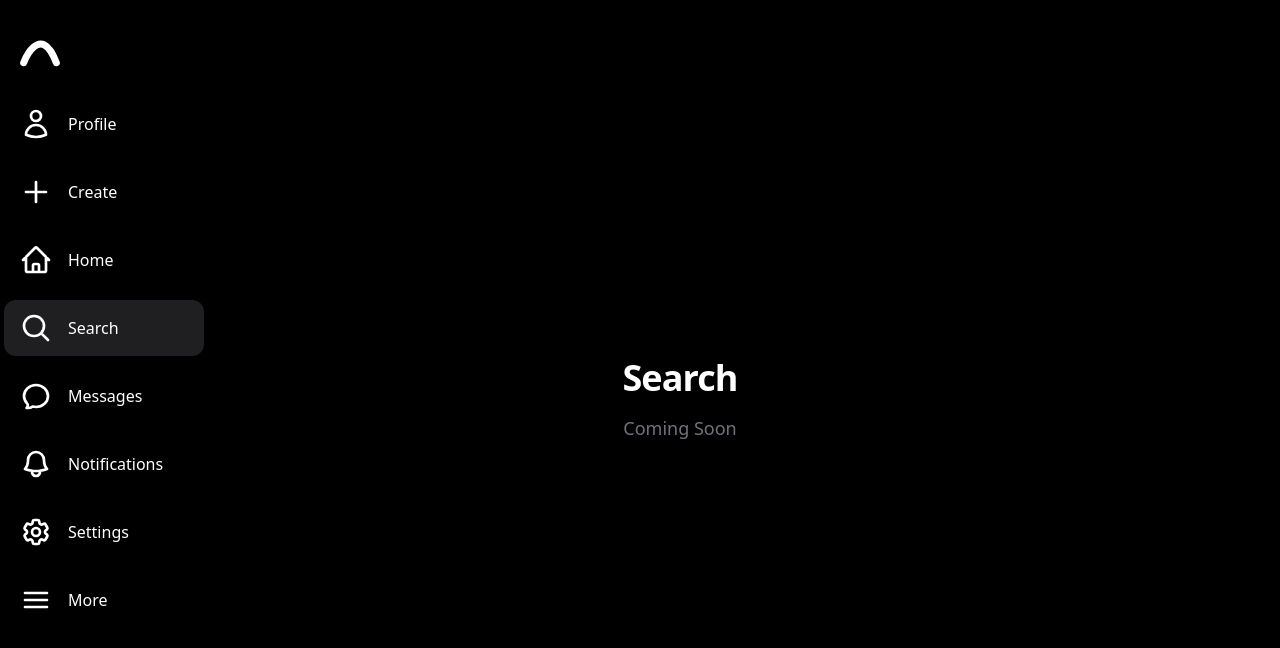
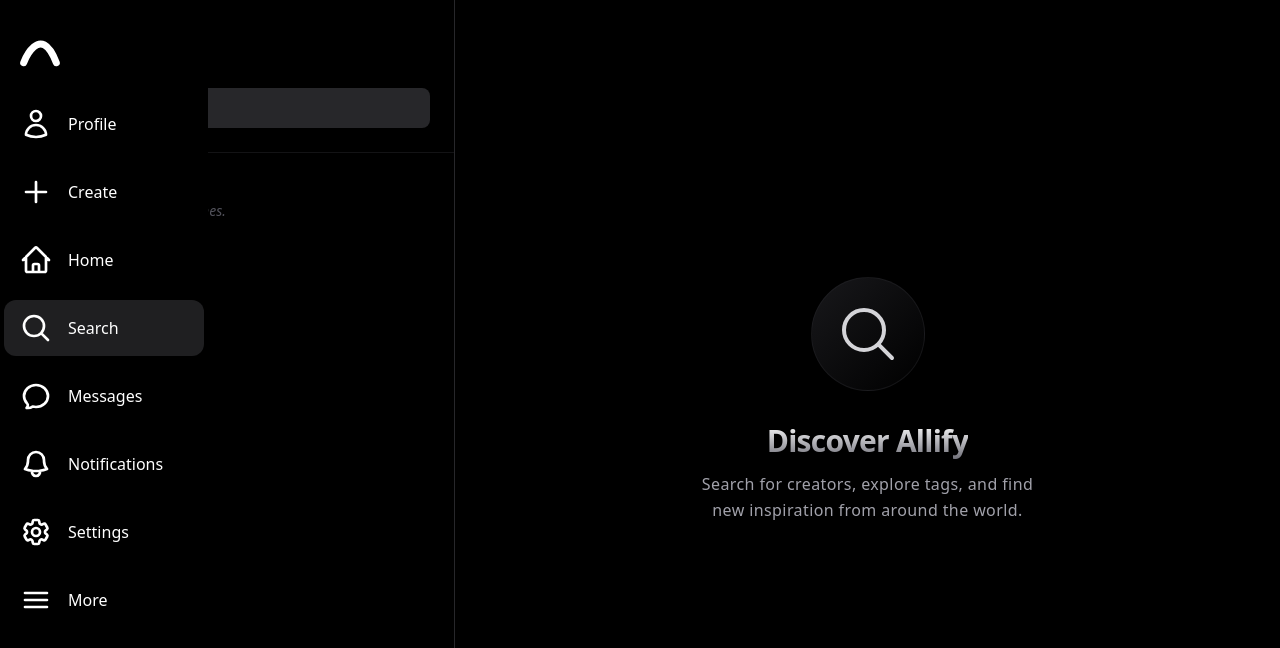
Before and after one commit to anup42128/Allify, a React (Vite) app: page /Allify/search in a window 1280 px wide. Shown: the top 648 px of the page. Built offline with nearby package versions, Linux system fonts and the light colour scheme.

Commit message:
New changes

```diff
--- a/src/features/profile/components/PostDetailModal.tsx
+++ b/src/features/profile/components/PostDetailModal.tsx
@@ -27,18 +27,12 @@
     useEffect(() => {
         if (!post) return;
         fetchComments();
-        checkIfSaved();
-    }, [post]);
-    const checkIfSaved = async () => {
-        if (!currentUser || !post) return;
-        const { data } = await supabase
-            .from('saved_posts')
-            .select('id')
-            .eq('user_id', currentUser.id)
-            .eq('post_id', post.id)
-            .maybeSingle();
-        setIsSaved(!!data);
-    };
+    }, [post.id]);
+
+    // Sync isSaved from the parent's pre-seeded prop (avoids race condition with DB round-trip)
+    useEffect(() => {
+        setIsSaved(post.is_saved_by_me || false);
+    }, [post.is_saved_by_me]);
 
     const handleToggleSave = async () => {
         if (!currentUser || !post || isSaving) return;
@@ -54,7 +48,8 @@
             if (newSavedState) {
                 await supabase.from('saved_posts').insert({
                     user_id: currentUser.id,
-                    post_id: post.id
+                    post_id: post.id,
+                    username: currentUser.username
                 });
             } else {
                 await supabase.from('saved_posts').delete()
--- a/src/features/profile/pages/ProfilePage.tsx
+++ b/src/features/profile/pages/ProfilePage.tsx
@@ -67,6 +67,7 @@
     const [isStarClicked, setIsStarClicked] = useState(false);
     const [isHeartClicked, setIsHeartClicked] = useState(false);
     const [savedPosts, setSavedPosts] = useState<any[]>([]);
+    const [likedPosts, setLikedPosts] = useState<any[]>([]);
     const fileInputRef = useRef<HTMLInputElement>(null);
 
     const stats = {
@@ -102,6 +103,7 @@
                     setProfile(profileData);
                     fetchPosts(profileData.username);
                     fetchSavedPosts(session.user.id);
+                    fetchLikedPosts(profileData.username, session.user.id);
                 }
             }
         } catch (err) {
@@ -185,10 +187,90 @@
 
             if (error) throw error;
 
-            const posts = data?.map((item: any) => ({ ...item.posts, is_saved_by_me: true })).filter(Boolean) || [];
-            setSavedPosts(posts);
+            let fetchedPosts = data?.map((item: any) => ({ ...item.posts, is_saved_by_me: true })).filter(Boolean) || [];
+
+            // Also mark which of these saved posts are liked by the current user
+            if (fetchedPosts.length > 0) {
+                const { data: currentUserProfile } = await supabase
+                    .from('profiles')
+                    .select('username')
+                    .eq('id', userId)
+                    .single();
+
+                if (currentUserProfile) {
+                    const { data: userLikes } = await supabase
+                        .from('likes')
+                        .select('post_id')
+                        .eq('username', currentUserProfile.username)
+                        .in('post_id', fetchedPosts.map((p: any) => p.id));
+
+                    const likedPostIds = new Set(userLikes?.map((l: any) => l.post_id) || []);
+                    fetchedPosts = fetchedPosts.map((p: any) => ({
+                        ...p,
+                        is_liked_by_me: likedPostIds.has(p.id)
+                    }));
+                }
+            }
+
+            setSavedPosts(fetchedPosts);
         } catch (err) {
             console.error('Error fetching saved posts:', err);
+        }
+    };
+
+    const fetchLikedPosts = async (username: string, userId: string) => {
+        try {
+            // First get the user's likes
+            const { data: userLikes, error: likesError } = await supabase
+                .from('likes')
+                .select('post_id, created_at')
+                .eq('username', username)
+                .order('created_at', { ascending: false });
+
+            if (likesError) throw likesError;
+            if (!userLikes || userLikes.length === 0) {
+                setLikedPosts([]);
+                return;
+            }
+
+            const likedPostIds = userLikes.map(l => l.post_id);
+
+            // Fetch the actual post data for these liked posts
+            const { data: postsData, error: postsError } = await supabase
+                .from('posts')
+                .select('*')
+                .in('id', likedPostIds);
+
+            if (postsError) throw postsError;
+
+            let fetchedPosts = postsData || [];
+
+            // Re-sort them to match the chronological order of when they were liked
+            fetchedPosts.sort((a, b) => {
+                const indexA = likedPostIds.indexOf(a.id);
+                const indexB = likedPostIds.indexOf(b.id);
+                return indexA - indexB;
+            });
+
+            // Mark them as liked
+            fetchedPosts = fetchedPosts.map(p => ({ ...p, is_liked_by_me: true }));
+
+            // Mark which ones are ALSO saved by the user
+            const { data: userSaves } = await supabase
+                .from('saved_posts')
+                .select('post_id')
+                .eq('user_id', userId)
+                .in('post_id', fetchedPosts.map(p => p.id));
+
+            const savedPostIds = new Set(userSaves?.map(s => s.post_id) || []);
+            fetchedPosts = fetchedPosts.map(p => ({
+                ...p,
+                is_saved_by_me: savedPostIds.has(p.id)
+            }));
+
+            setLikedPosts(fetchedPosts);
+        } catch (err) {
+            console.error('Error fetching liked posts:', err);
         }
     };
 
@@ -273,20 +355,35 @@
     };
 
     const handleLikeUpdate = (postId: string, isLiked: boolean, likeCount: number) => {
+        // Sync the main posts feed
         setPosts(prev => prev.map(p =>
             p.id === postId ? { ...p, is_liked_by_me: isLiked, likes_count: likeCount } : p
         ));
-        // Also sync the Favourites tab in real time
+        // Sync the Favourites tab
         setSavedPosts(prev => prev.map(p =>
             p.id === postId ? { ...p, is_liked_by_me: isLiked, likes_count: likeCount } : p
         ));
-        // Keep selectedPost in sync too
+
+        // Sync the Likes tab
+        if (isLiked) {
+            // Find the full post object from either posts or savedPosts
+            const postToAdd = posts.find(p => p.id === postId) || savedPosts.find(p => p.id === postId) || selectedPost;
+            if (postToAdd && !likedPosts.some(p => p.id === postId)) {
+                setLikedPosts(prev => [{ ...postToAdd, is_liked_by_me: true, likes_count: likeCount }, ...prev]);
+            }
+        } else {
+            // Remove from Likes tab if unliked
+            setLikedPosts(prev => prev.filter(p => p.id !== postId));
+        }
+
+        // Keep selectedPost in sync
         setSelectedPost((prev: any) => prev?.id === postId ? { ...prev, is_liked_by_me: isLiked, likes_count: likeCount } : prev);
     };
 
     const handlePostDelete = (deletedPostId: string) => {
         setPosts(prev => prev.filter(p => p.id !== deletedPostId));
         setSavedPosts(prev => prev.filter(p => p.id !== deletedPostId));
+        setLikedPosts(prev => prev.filter(p => p.id !== deletedPostId));
     };
 
     const handleSaveToggle = (post: any, isSaved: boolean) => {
@@ -298,17 +395,21 @@
         }
         // Update is_saved_by_me on the post in the main posts list
         setPosts(prev => prev.map(p => p.id === post.id ? { ...p, is_saved_by_me: isSaved } : p));
+        // Update is_saved_by_me in the Likes tab so stars stay synced there too
+        setLikedPosts(prev => prev.map(p => p.id === post.id ? { ...p, is_saved_by_me: isSaved } : p));
         // CRITICAL: also update selectedPost so reopening the modal shows correct state
         setSelectedPost((prev: any) => prev?.id === post.id ? { ...prev, is_saved_by_me: isSaved } : prev);
     };
 
     const filteredPosts = activeTab === 'Favourites'
         ? savedPosts
-        : posts.filter(post => {
-            if (activeTab === 'Photos') return post.type === 'photo' || !post.type;
-            if (activeTab === 'Videos') return post.type === 'video';
-            return false; // Likes is a placeholder for now
-        });
+        : activeTab === 'Likes'
+            ? likedPosts
+            : posts.filter(post => {
+                if (activeTab === 'Photos') return post.type === 'photo' || !post.type;
+                if (activeTab === 'Videos') return post.type === 'video';
+                return false;
+            });
 
     if (isLoading) {
         return (
--- a/src/pages/SearchPage.tsx
+++ b/src/pages/SearchPage.tsx
@@ -1,8 +1,64 @@
+import { motion } from 'framer-motion';
+
 export const SearchPage = () => {
     return (
-        <div className="flex flex-col items-center justify-center h-full gap-4">
-            <h1 className="text-white text-4xl font-bold tracking-tight">Search</h1>
-            <p className="text-zinc-500 text-lg font-medium">Coming Soon</p>
+        <div className="flex h-full w-full bg-black overflow-hidden relative">
+
+            {/* Sliding Sidebar Drawer */}
+            <motion.div
+                initial={{ x: -375, opacity: 0 }}
+                animate={{ x: 0, opacity: 1 }}
+                transition={{ type: 'spring', damping: 25, stiffness: 200 }}
+                className="w-[375px] flex-shrink-0 h-full border-r border-l border-zinc-800 bg-black flex flex-col z-10"
+            >
+                <div className="pt-8 pb-4 px-6">
+                    <h1 className="text-white text-2xl font-bold mb-6">Search</h1>
+
+                    {/* Search Input Box */}
+                    <div className="relative group">
+                        <div className="absolute inset-y-0 left-0 pl-3 flex items-center pointer-events-none">
+                            <svg xmlns="http://www.w3.org/2000/svg" fill="none" viewBox="0 0 24 24" strokeWidth={2.5} stroke="currentColor" className="w-5 h-5 text-zinc-500 group-focus-within:text-zinc-300 transition-colors">
+                                <path strokeLinecap="round" strokeLinejoin="round" d="m21 21-5.197-5.197m0 0A7.5 7.5 0 1 0 5.196 5.196a7.5 7.5 0 0 0 10.607 10.607Z" />
+                            </svg>
+                        </div>
+                        <input
+                            type="text"
+                            placeholder="Search"
+                            readOnly // Inactive for now
+                            className="block w-full pl-10 pr-4 py-2 bg-zinc-800 text-white rounded-lg focus:outline-none focus:bg-zinc-700 transition-colors placeholder-zinc-500 cursor-not-allowed"
+                        />
+                    </div>
+                </div>
+
+                <div className="flex-1 overflow-y-auto px-6 pt-4 border-t border-zinc-800/50 mt-2">
+                    <p className="text-zinc-500 text-sm font-semibold mb-3">Recent</p>
+                    <p className="text-zinc-600 text-sm italic">No recent searches.</p>
+                </div>
+            </motion.div>
+
+            {/* Right Main Content Area (Empty State) */}
+            <motion.div
+                initial={{ opacity: 0 }}
+                animate={{ opacity: 1 }}
+                transition={{ delay: 0.1, duration: 0.5 }}
+                className="flex-1 h-full flex flex-col items-center justify-center bg-black relative overflow-hidden"
+            >
+                <div className="flex flex-col items-center text-center max-w-sm px-6 relative z-10">
+                    <div className="mb-8 p-6 rounded-full border border-zinc-800/50 bg-gradient-to-br from-zinc-900 to-black shadow-[0_0_40px_rgba(0,0,0,0.8)]">
+                        <svg xmlns="http://www.w3.org/2000/svg" fill="none" viewBox="0 0 24 24" strokeWidth={1.5} stroke="currentColor" className="w-16 h-16 text-zinc-300">
+                            <path strokeLinecap="round" strokeLinejoin="round" d="m21 21-5.197-5.197m0 0A7.5 7.5 0 1 0 5.196 5.196a7.5 7.5 0 0 0 10.607 10.607Z" />
+                        </svg>
+                    </div>
+
+                    <h2 className="text-3xl font-bold mb-3 tracking-tight bg-gradient-to-b from-white to-zinc-500 bg-clip-text text-transparent">
+                        Discover Allify
+                    </h2>
+                    <p className="text-zinc-400 text-base leading-relaxed tracking-wide font-light">
+                        Search for creators, explore tags, and find new inspiration from around the world.
+                    </p>
+                </div>
+            </motion.div>
+
         </div>
     );
 };
```
Also changed, not shown: 1 other file (tests, documents, lock files or other folders).
